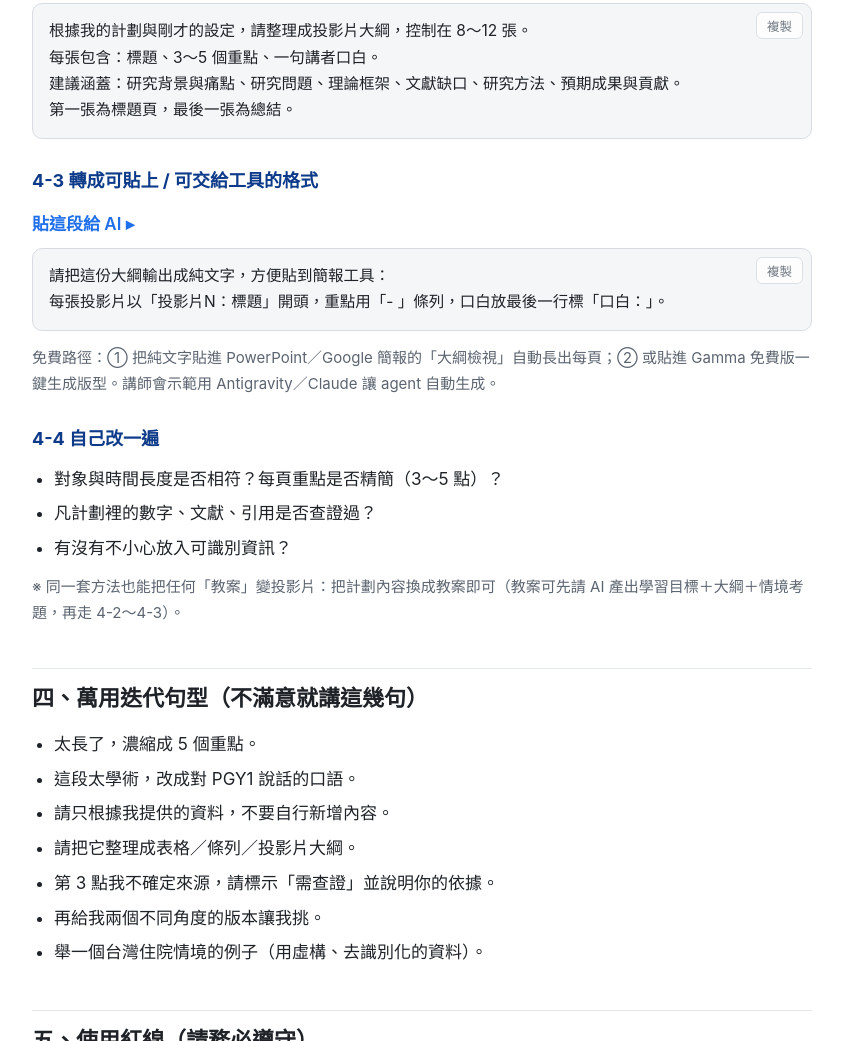
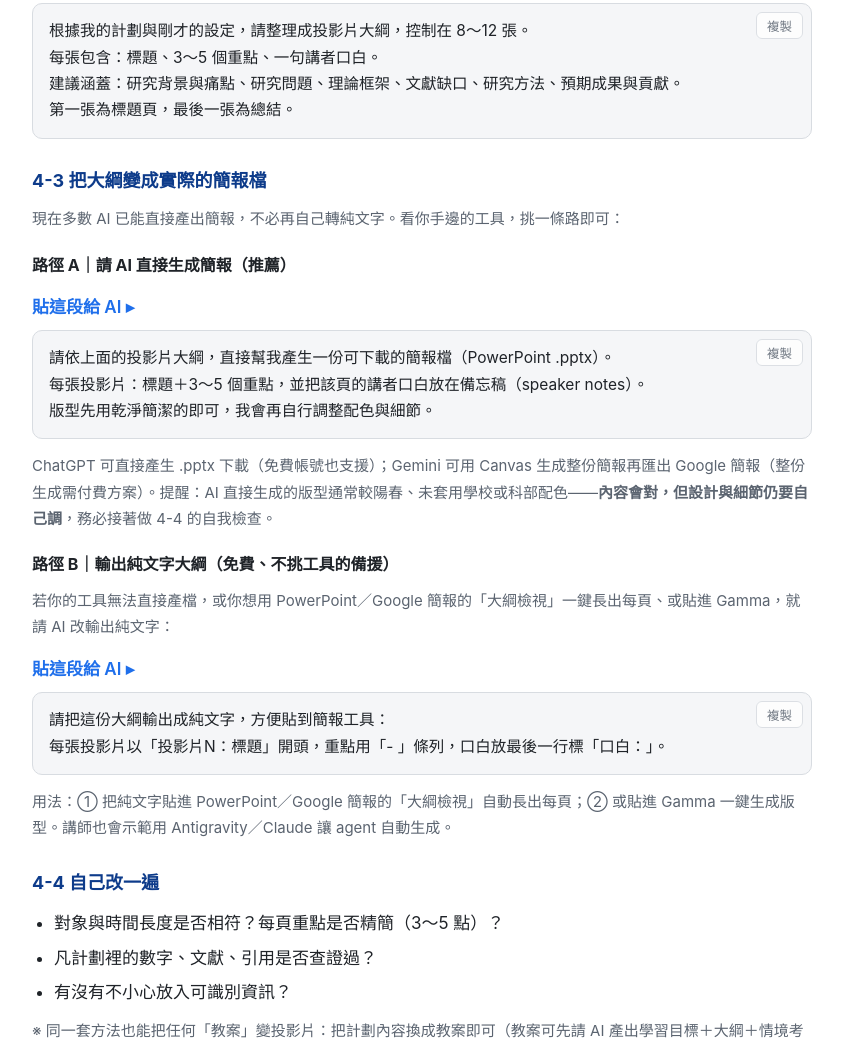
Before and after one commit to lendiswu-TMU/ai-teacher-workshop-prompts, a plain HTML site: page index.html in a window 1280 px wide. Shown: the part 6766-7807 px from the top of the page, without its empty margins (218-1061 px from the left). Drawn offline with Linux system fonts and the light colour scheme.

Commit message:
Add files via upload

```diff
--- a/index.html
+++ b/index.html
@@ -236,11 +236,22 @@
 建議涵蓋：研究背景與痛點、研究問題、理論框架、文獻缺口、研究方法、預期成果與貢獻。
 第一張為標題頁，最後一張為總結。</div>
 
-<h3>4-3 轉成可貼上 / 可交給工具的格式</h3>
+<h3>4-3 把大綱變成實際的簡報檔</h3>
+<p class="note">現在多數 AI 已能直接產出簡報，不必再自己轉純文字。看你手邊的工具，挑一條路即可：</p>
+
+<h4>路徑 A｜請 AI 直接生成簡報（推薦）</h4>
+<p class="step-trigger">貼這段給 AI ▸</p>
+<div class="prompt">請依上面的投影片大綱，直接幫我產生一份可下載的簡報檔（PowerPoint .pptx）。
+每張投影片：標題＋3～5 個重點，並把該頁的講者口白放在備忘稿（speaker notes）。
+版型先用乾淨簡潔的即可，我會再自行調整配色與細節。</div>
+<p class="note">ChatGPT 可直接產生 .pptx 下載（免費帳號也支援）；Gemini 可用 Canvas 生成整份簡報再匯出 Google 簡報（整份生成需付費方案）。提醒：AI 直接生成的版型通常較陽春、未套用學校或科部配色——<strong>內容會對，但設計與細節仍要自己調</strong>，務必接著做 4-4 的自我檢查。</p>
+
+<h4>路徑 B｜輸出純文字大綱（免費、不挑工具的備援）</h4>
+<p class="note">若你的工具無法直接產檔，或你想用 PowerPoint／Google 簡報的「大綱檢視」一鍵長出每頁、或貼進 Gamma，就請 AI 改輸出純文字：</p>
 <p class="step-trigger">貼這段給 AI ▸</p>
 <div class="prompt">請把這份大綱輸出成純文字，方便貼到簡報工具：
 每張投影片以「投影片N：標題」開頭，重點用「- 」條列，口白放最後一行標「口白：」。</div>
-<p class="note">免費路徑：① 把純文字貼進 PowerPoint／Google 簡報的「大綱檢視」自動長出每頁；② 或貼進 Gamma 免費版一鍵生成版型。講師會示範用 Antigravity／Claude 讓 agent 自動生成。</p>
+<p class="note">用法：① 把純文字貼進 PowerPoint／Google 簡報的「大綱檢視」自動長出每頁；② 或貼進 Gamma 一鍵生成版型。講師也會示範用 Antigravity／Claude 讓 agent 自動生成。</p>
 
 <h3>4-4 自己改一遍</h3>
 <ul>
```
